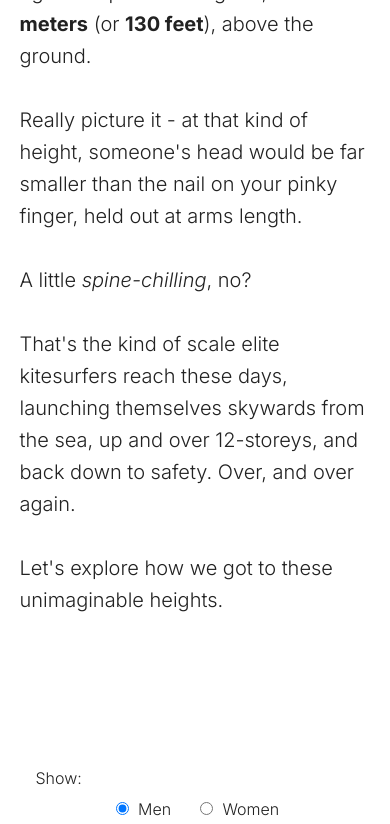
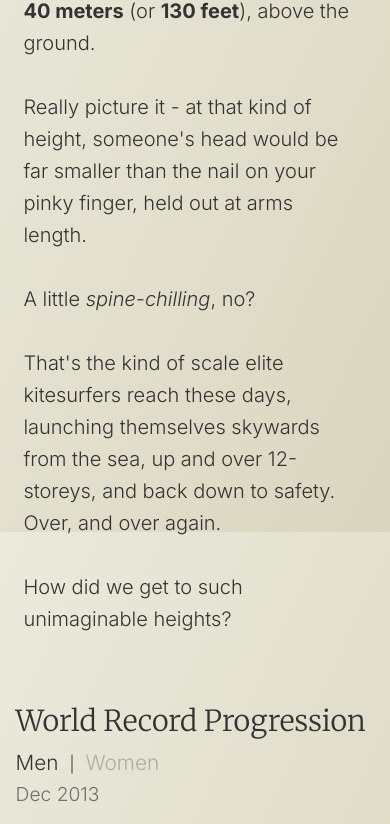
Before and after one commit to coulterg/KitesurfingRecords, a Svelte app: page / in a window 390 px wide. Shown: the part 1156-1980 px from the top of the page. Built offline with nearby package versions, Linux system fonts and the light colour scheme.

Commit message:
Update responsive scaling

```diff
--- a/src/App.svelte
+++ b/src/App.svelte
@@ -112,7 +112,7 @@
 			<span class='title-sub'>The evolution of kitesurfing jump records</span>
 		</h1>
 	</section>
-	<div class='intro-section'>
+	<section class='intro-section' aria-label='Introduction'>
 		<p class='intro-text'>Picture yourself on the upper level of a 2-storey house, looking out the window - a height
 			most of us instinctively understand.
 			<br><br>
@@ -127,33 +127,10 @@
 			That's the kind of scale elite kitesurfers reach these days, launching themselves skywards
 			from the sea, up and over 12-storeys, and back down to safety. Over, and over again.
 			<br><br>
-			Let's explore how we got to these unimaginable heights.
+			How did we get to such unimaginable heights?
 		</p>
-	</div>
-
-	<fieldset>
-		<legend>Show:</legend>
-
-		<label>
-			<input
-				type="radio"
-				name="gender"
-				bind:group={gender}
-				value="men" />
-			Men
-		</label>
-
-		<label>
-			<input
-				type="radio"
-				name="gender"
-				bind:group={gender}
-				value="women" />
-			Women
-		</label>
-
-	</fieldset>
-
+	</section>
+	<section aria-labelledby="record-progression">
 		{#if entries.length}
 			<div class='scrolly-plot-wrapper'>
 				<div class='steps-container'>
@@ -172,22 +149,45 @@
 				</div>
 				<!-- <div class='spacer' /> -->
 				<div class='plot-container'>
+					<h2 id='record-progression'>World Record Progression</h2>
+					<div role='group' aria-label='Select gender' class='gender-toggle'>
+						<button
+							type='button'
+							aria-pressed={gender === 'men'}
+							on:click={() => gender = 'men'}
+						>
+							Men
+						</button>
+						<span>|</span>
+						<button
+							type='button'
+							aria-pressed={gender === 'women'}
+							on:click={() => gender = 'women'}
+							>
+							Women
+						</button>
+					</div>
+					<div class='month-label'>
+						{currentEntry?.label ?? 'Dec 2013'}
+					</div>
 					<div class='radial-plot'>
+						<div class='plot-clip'>
 							<RadialWaterfall
 								entries={entries}
 								step={step ?? 0}
 								gender={gender}/>
+						</div>
+					</div>
 					<CurrentInfo
 							monthLabel = {currentEntry?.label}
 							record = {currentRec}
 						/>
 				</div>
-
-			</div>
 			</div>
 		{:else}
 			<p>Loading data…</p>
 		{/if}
+	</section>
 
 	<div class='spacer' />
 	<div class='spacer' />
@@ -202,7 +202,9 @@
 		font-optical-sizing: auto;
 		font-weight: 300;
 		line-height: 1.6;
-		color: #222
+		color: var(--color-text-1);
+		background: var(--bg-gradient) no-repeat center center fixed;
+		background-size: cover;
 	}
 
 	main {
@@ -219,15 +221,18 @@
 		line-height: 1.2;
 		margin-bottom: 1.5rem;
 		text-align: center;
-		color: #444;
+		color: var(--color-text-1);
 	}
 
 	h2 {
+		/* display: flex; */
+		margin-block-end: 0.1rem;
 		font-family: 'Merriweather', serif;
-		font-weight: 320;
-		font-size: clamp(1.6rem, 2vw + 0.5rem, 2.6rem);
-		line-height: 1.3;
-		margin-bottom: 1.2rem;
+		font-weight: 310;
+		font-size: clamp(1.8rem, 2vw + 0.5rem, 2rem);
+		/* line-height: 1.3; */
+		/* margin-bottom: 1.2rem; */
+		color: var(--color-text-1);
 		/* text-align: center; */
 	}
 
@@ -249,7 +254,7 @@
 		/* text-align: center; */
 	}
 
-	fieldset {
+	/* fieldset {
 		border: none;
 		margin-bottom: 1.5rem;
 		display: flex;
@@ -262,7 +267,7 @@
 	}
 	input[type="radio"] {
 		margin-right: 0.3rem;
-	}
+	} */
 
 	.hero {
 		display: flex;              /* or grid with place-items:center */
@@ -297,6 +302,7 @@
 		margin: 0;
 		letter-spacing: 0.08em;
 		text-align: right;
+		color: var(--color-text-2)
 	}
 
 	.intro-section {
@@ -310,6 +316,35 @@
 		line-height: 32px;
 	}
 
+	.gender-toggle button {
+		display: inline-flex;
+		background: none;
+		border: none;
+		padding: 0;
+		margin: 0;
+		margin-right: 0.4rem;
+		font: inherit;         /* use the same font-size / weight */
+		color: inherit;        /* same text color */
+		cursor: pointer;
+		font-size: 1.3rem;
+		opacity: 0.3;       /* show pointer on hover */
+	}
+
+	.gender-toggle button:last-child {
+		margin-right: 0;
+		margin-left: 0.4rem;
+	}
+
+	.gender-toggle button[aria-pressed="true"] {
+		opacity: 1;
+		transition: opacity 0.3s ease;
+	}
+
+	.month-label{
+		font-size: 1.2rem;
+		color: var(--color-text-2);
+		opacity: 0.75;
+	}
 
 	.step {
 		padding: 2rem;
@@ -347,16 +382,71 @@
 		grid-column: 5 / 10;
 		position: sticky;
 		align-self: start;
+		top: 0;
+		display: grid;
+		grid-template-columns: 1fr;
+		grid-template-rows:
+			auto /* h2 */
+			auto /* toggle gender */
+			auto /* year month */
+			1fr /* plot */
+			auto; /* metadata */
+		height: 100vh;
+		row-gap: 0rem;
+		/* position: relative; */
+		/* outline: 2px dashed hotpink;     temporary debug outline */
+
+	}
+
+	.plot-container > h2 {
+		grid-row: 1;
+		grid-column: 1;
+		justify-self: start;
+		z-index: 2;
+		position: relative;
+
+	}
+
+	.plot-container > .gender-toggle {
+		grid-row: 2;
+		grid-column: 1;
+		justify-self: start;
+		z-index: 2;
+		position: relative;
+	}
+
+	.plot-container > .month-label {
+		grid-row: 3;
+		grid-column: 1;
+		justify-self: start;
+		z-index: 2;
+		position: relative;
+	}
+
+	.plot-container > .radial-plot {
+		grid-row: 3 / 6;
+		grid-column: 1;
+		justify-self: center;
 		align-items: center;
-		top: 5rem;
-		max-width: 100%;
-		/* min-width: 650px; */
+		position: relative;
+		z-index: 1;
+		margin: 0;
 	}
+
 	.radial-plot {
-		text-align: center;
+		/* /* text-align: center; */
 		align-self: center;
-		max-width: 80%;
+		/* max-width: 80%; */
+		width: clamp(650px, 85%, 90%);
 		margin: 0 auto;
+  }
+
+	.plot-container > .current-info {
+		grid-row: 5;
+		grid-column: 1;
+		justify-self: start;
+		z-index: 2;
+		position: relative;
 	}
 
 	*, *::before, *::after {
@@ -364,30 +454,90 @@
 		}
 
 	/* stack on mobile */
-	@media (max-width: 650px) {
+	@media (max-width: 900px) {
+		main {
+			width: 97vw;
+			margin: 0;
+		}
+		.intro-section {
+			margin: 5vw auto;
+			width: clamp(70vw, 85vw, 650px);
+
+			display: flex;
+			flex-direction: column;
+			justify-content: center;
+			align-items: center;
+		}
 		.scrolly-plot-wrapper {
 			display: flex;
 			flex-direction: column-reverse;
-			width: 100vw;
-			max-width: none;
-			margin: 0;
+			width: 97vw;
+    		box-sizing: border-box;
+			justify-content: center;
+			align-items: center;
 		}
 		.plot-container {
-			/* position: static; */
-			align-self: start;
-			/* justify-content: center; */
-			margin: 0 auto;
-			top: 2rem;
-			width: 90vw;
+			justify-content: center;
+			margin: 0;
+			width: 100%;
+			height: 100%;
 		}
-		.radial-plot {
-			max-width: 90%;
+		.plot-container > h2 {
+			margin-left: 4vw;
+		}
+		.plot-container > .gender-toggle {
+			position: relative;
+			margin-left: 4vw;
+			z-index: 11;
+		}
+		.plot-container > .month-label {
+			margin-left: 4vw;
+		}
+		.plot-container > .radial-plot {
+			/* width:                   clamp(550px, 650px, 650px); */
+			width: 100%;
+			overflow-x: hidden;
+			overflow-y: visible;
+			align-items: center;
+			justify-content: center;
+		}
+		/* Clip & center the real chart inside a fixed box */
+		.plot-clip {
+			width: 650px;
+			min-width: 650px;
+			max-width: none;    /* so it can shrink if seriously needed */
+			margin: 0 auto;     /* center it in the 100% container */
+			overflow-x: hidden; /* hide the extra bits */
+			position: relative;
+			left: 50%;
+			transform: translateX(-50%);
+		}
+
+		/* If you can target the <svg> itself, ensure it matches */
+		.plot-clip :global(svg) {
+			display: block;
+			width: 650px;
+			max-width: none;
+		}
+		.plot-container :global(.current-info > .info-left) {
+			margin-left: 4vw;
+			margin-bottom: 4vw;
+		}
+		.plot-container :global(.current-info > .info-right) {
+			margin-right: 4vw;
+			margin-bottom: 4vw;
 		}
 		.steps-container {
-			display: flex;
-			align-self: center;
-			z-index: 10;
+			display: block;
+			/* align-self: center; */
+			/* width: 90vw; */
+			justify-content: center;
+			align-items: center;
+			margin:  5vw auto;
+			position: relative;
+			z-index: 8;
 		}
+
 	}
 
 	.current-month {
--- a/src/components/MonthPath.svelte
+++ b/src/components/MonthPath.svelte
@@ -27,13 +27,15 @@
     d={arcGen({ startAngle, endAngle})}
     fill = {fillColor}
     stroke = {color}
-    stroke-width = {selected ? 3 : 2}
+    stroke-width = 1.2
     class:selected={selected}
 />
 
 <style>
   /* your “selected” styling */
   .selected {
-    stroke: gold;
+    stroke: var(--color-highlight-stroke);
+    fill: var(--color-highlight-fill);
+    transition: 0.3s ease;
   }
 </style>
--- a/src/components/MonthSpokes.svelte
+++ b/src/components/MonthSpokes.svelte
@@ -2,7 +2,10 @@
     export let count = 12;
     export let radius = 100;
     export let labelOffset = 16;
-    export let labels = [];
+    export let labels = []
+    export let spokeColor;
+    export let labelColor;
+    export let fontSize;
 
     const TWO_PI = 2 * Math.PI;
     $: stepRad = TWO_PI / count;
@@ -22,7 +25,7 @@
             y1 = '0'
             x2 = {Math.cos(startAngle) * radius}
             y2 = {Math.sin(startAngle) * radius}
-            stroke='#999'
+            stroke={spokeColor}
             stroke-width='1'
         />
 
@@ -32,8 +35,8 @@
                 y={-(radius + labelOffset)}
                 text-anchor='middle'
                 alignment-baseline='middle'
-                ont-size='0.75rem'
-                fill='#333'
+                font-size={fontSize}
+                fill={labelColor}
             >
                 {labels[i] ?? i + 1}
             </text>
--- a/src/components/RadialAxis.svelte
+++ b/src/components/RadialAxis.svelte
@@ -11,6 +11,7 @@
     export let labelColor = '#666';
 
     export let axisLabel = '';
+    export let fontSize;
 
     // Construct major and minor tick pattern
     let majors = [];
@@ -44,10 +45,9 @@
     {#if axisLabel}
         <text
             x={cx}
-            y={cy - maxRadius - 10}
+            y={cy - maxRadius - fontSize*2}
             text-anchor='middle'
-            font-size='0.9rem'
-            font-weight='bold'
+            font-size={fontSize}
             fill={labelColor}
         >
             {axisLabel}
@@ -75,7 +75,7 @@
             r={scale(t)}
             fill='none'
             stroke={strokeColor}
-            stroke-width='2'
+            stroke-width='1'
         />
         <text
             class="grid-label"
@@ -85,6 +85,7 @@
             dx='-10'
             text-anchor='middle'
             fill={labelColor}
+            font-size={fontSize}
         >
             {fmt(t)}
         </text>
@@ -94,7 +95,7 @@
 <style>
     .grid-ring { pointer-events: none;}
     .grid-label {
-        font-size: 0.75rem;
+        font-size: fontSize;
         font-family: sans-serif;
     }
 </style>
--- a/src/main.js
+++ b/src/main.js
@@ -1,3 +1,4 @@
+import '../public/global.css';
 import App from './App.svelte';
 
 const app = new App({
```
Also changed, not shown: src/components/CurrentInfo.svelte (+71 -17 lines), src/components/RadialWaterfall.svelte (+34 -13 lines). Lines whose indentation alone changed are shown as unchanged.
